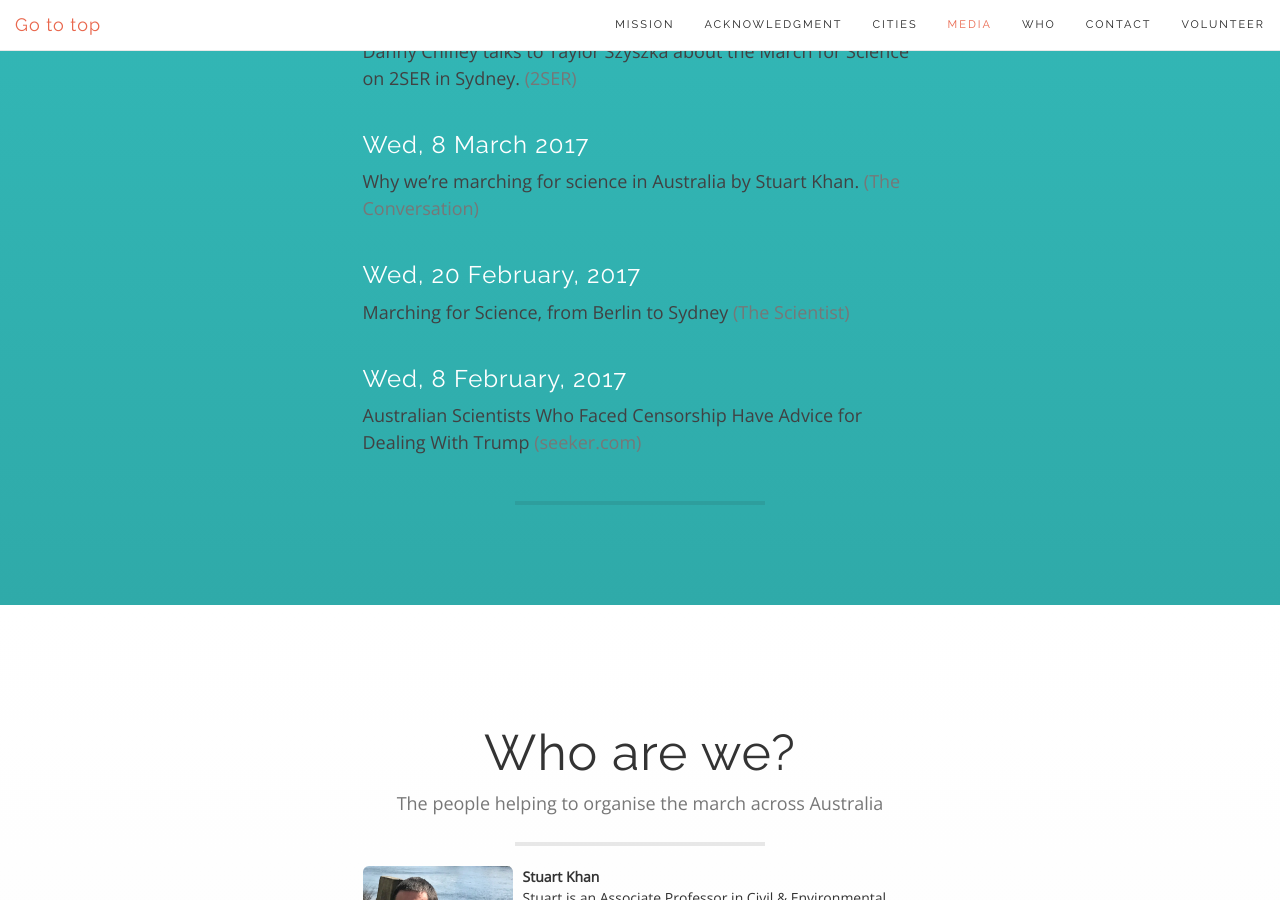
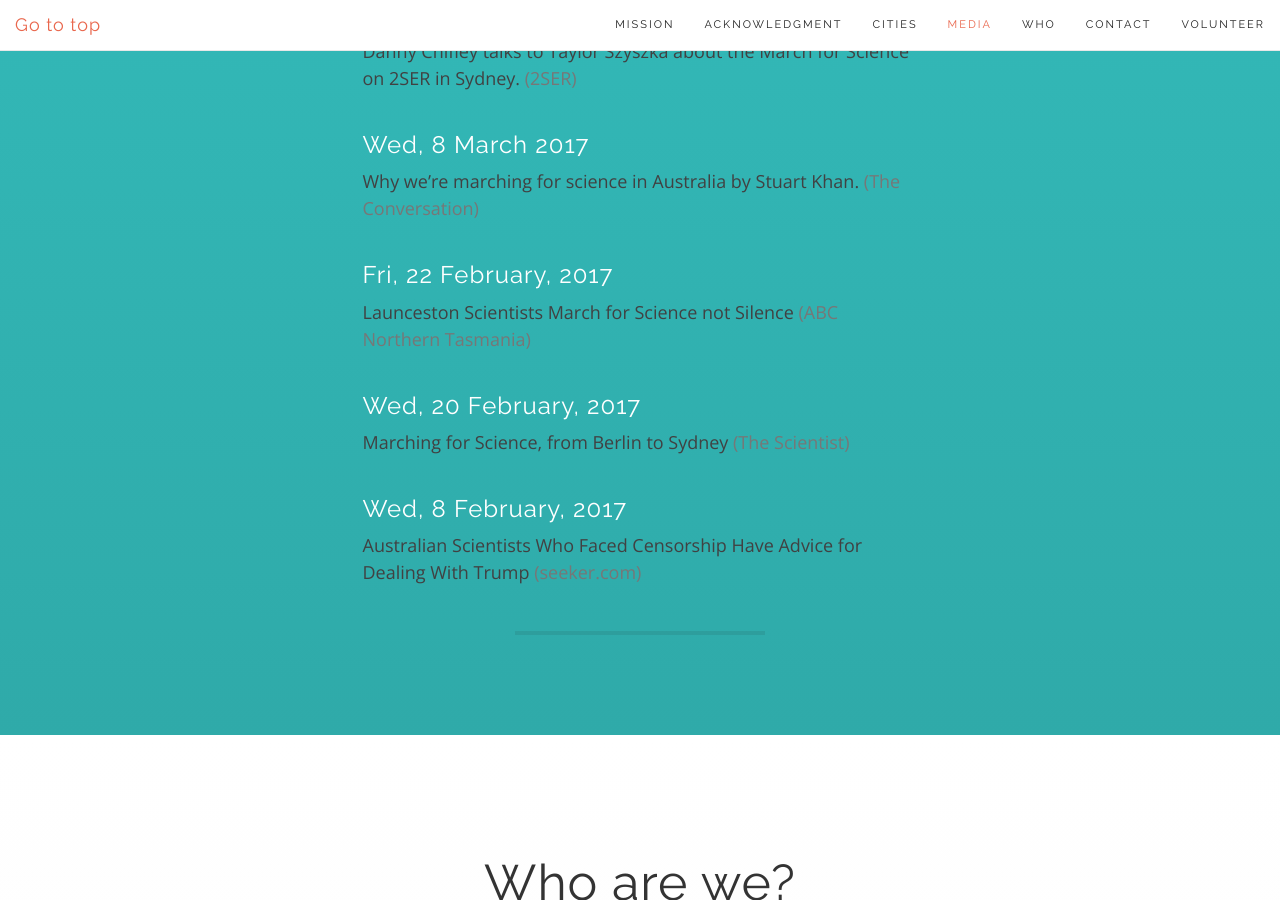
Before and after one commit to MarchForScienceAU/marchforscienceau, a Jekyll site: the page built from index.html, in a window 1280 px wide and 900 px high, scrolled down 4345 px. Built offline with Jekyll 4.4.1, drawn with Linux system fonts in a browser that asks for light colours; nearby versions of some CDN libraries.

Commit message:
add tassy interview to media

```diff
--- a/_includes/media.html
+++ b/_includes/media.html
@@ -21,6 +21,10 @@
             https://theconversation.com/why-were-marching-for-science-in-australia-73907" target="_blank">Why we’re marching for science in Australia by Stuart Khan.</a> (The Conversation)</p>
             </div>
             <div class="col-lg-6 col-lg-offset-3 col-md-8 col-md-offset-2">
+                <h3>Fri, 22 February, 2017</h3>
+                <p class="text-muted"><a href="https://soundcloud.com/abcnorthtas/launceston-scientists-march-for-science-not-silence" target="_blank">Launceston Scientists March for Science not Silence</a> (ABC Northern Tasmania)</p>
+            </div>
+            <div class="col-lg-6 col-lg-offset-3 col-md-8 col-md-offset-2">
                 <h3>Wed, 20 February, 2017</h3>
                 <p class="text-muted"><a href="
             http://www.the-scientist.com/?articles.view/articleNo/48548/title/Marching-for-Science--from-Berlin-to-Sydney/" target="_blank">Marching for Science, from Berlin to Sydney</a> (The Scientist)</p>
```
